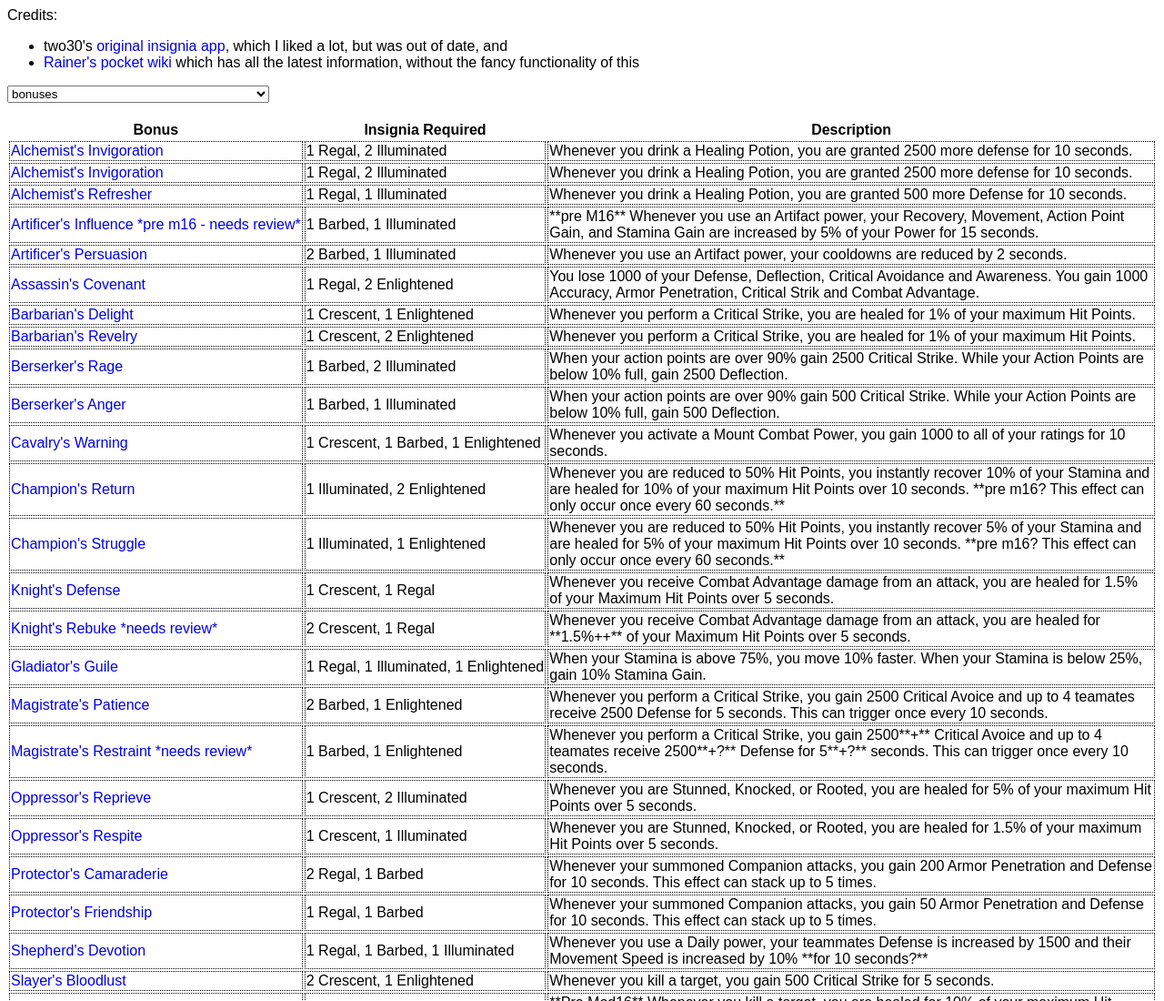
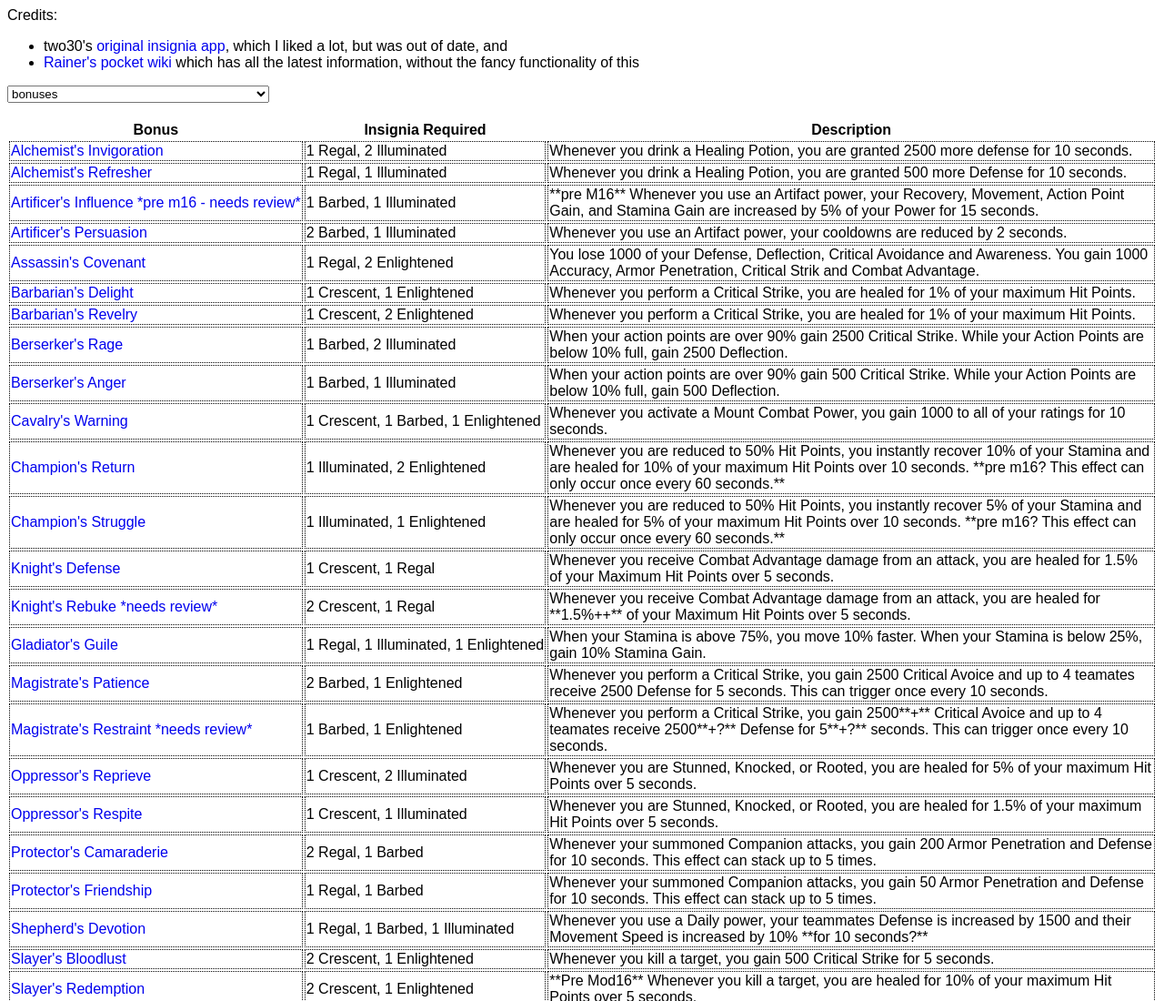
Before and after one commit to flowerbot/neverwinter-insignia, a plain HTML site: page index.html in a window 1280 px wide. Shown: the top 1100 px of the page at 91% size. Drawn offline with Linux system fonts and the light colour scheme.

Commit message:
removed duplicate entry

```diff
--- a/index.html
+++ b/index.html
@@ -58,7 +58,6 @@ var insignia = {
 var bonuses = [
     {itemName: "bonuses", slots: "", description: ""},
     {itemName: "mounts", slots: "", description: ""},
-    {itemName: "Alchemist's Invigoration", slots: "RII", description: "Whenever you drink a Healing Potion, you are granted 2500 more defense for 10 seconds."},
     {itemName: "Alchemist's Invigoration", slots: "RII", description: "Whenever you drink a Healing Potion, you are granted 2500 more defense for 10 seconds."},
     {itemName: "Alchemist's Refresher", slots: "RI", description: "Whenever you drink a Healing Potion, you are granted 500 more Defense for 10 seconds."},
     {itemName: "Artificer's Influence *pre m16 - needs review*", slots: "BI", description: "**pre M16** Whenever you use an Artifact power, your Recovery, Movement, Action Point Gain, and Stamina Gain are increased by 5% of your Power for 15 seconds."},
```
